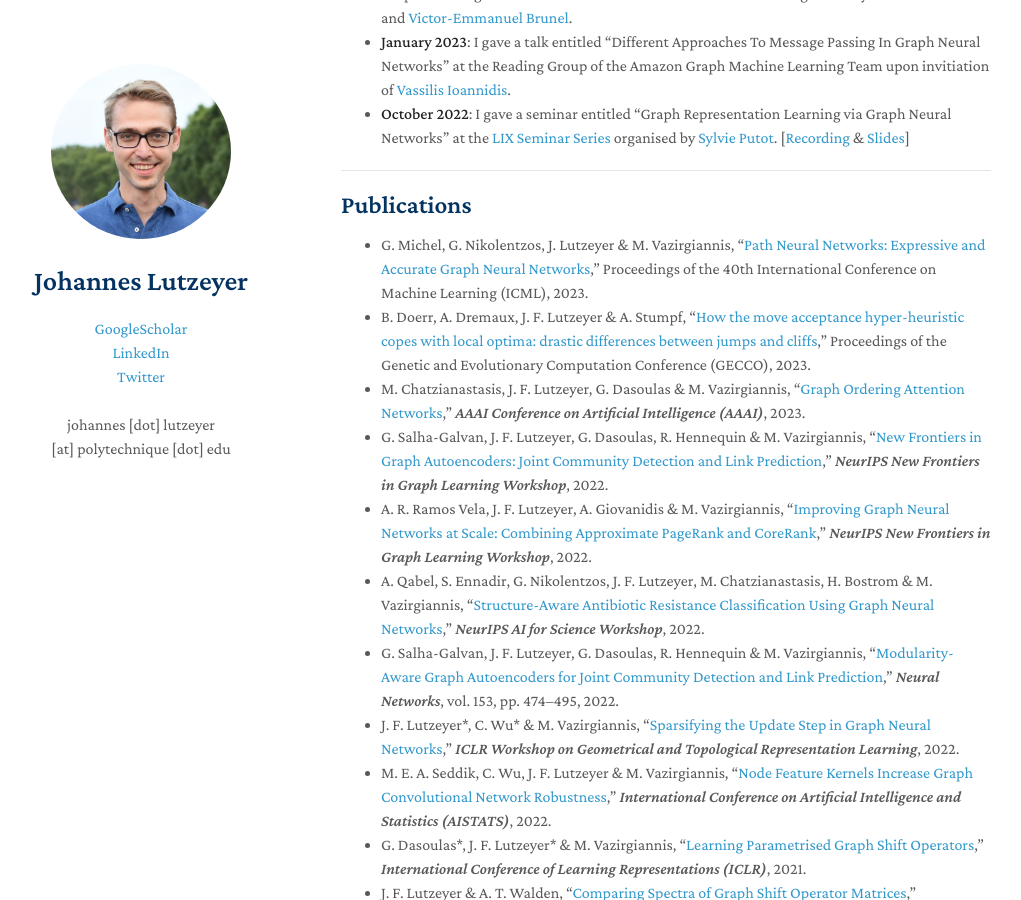
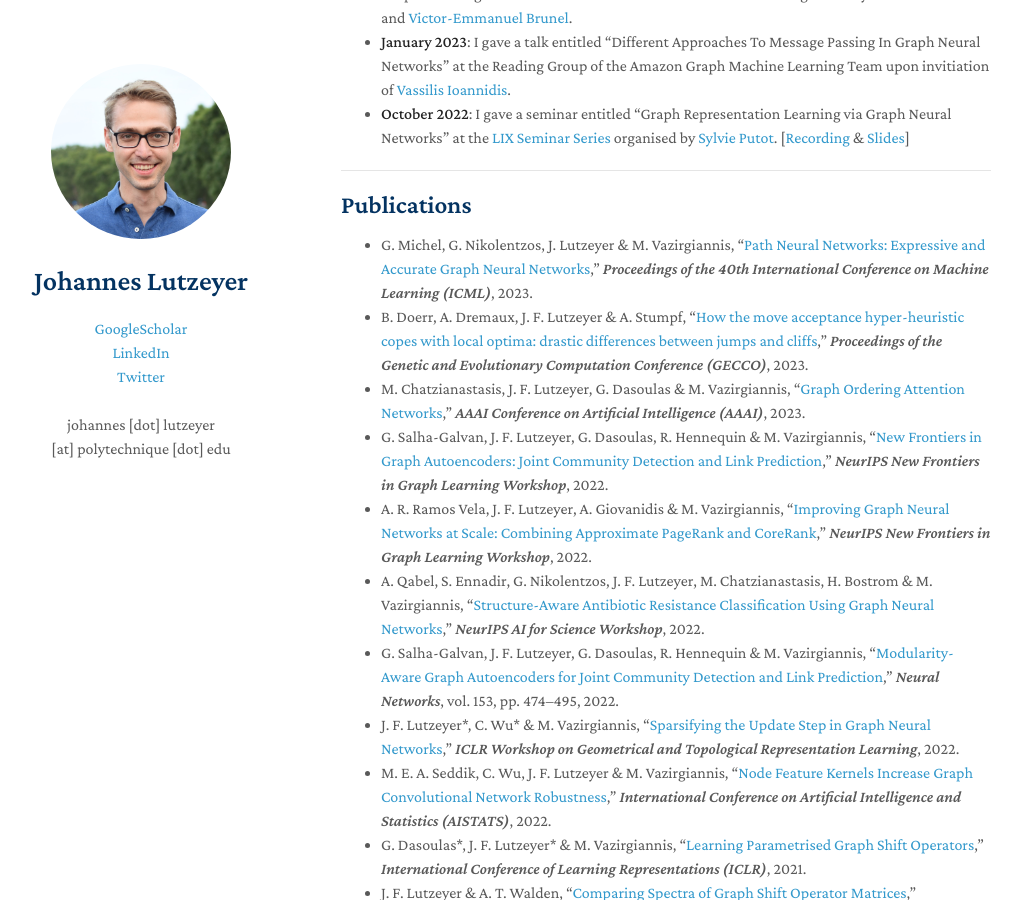
Before and after one commit to johanneslutzeyer/johanneslutzeyer.github.io, a Jekyll site: the page built from index.md, in a window 1280 px wide and 900 px high, scrolled down 710 px. Shown: the whole window, without its empty margins (129-1150 px from the left). Built offline with Jekyll 4.4.1, drawn with Linux system fonts in a browser that asks for light colours; our own code applies the rules of GitHub Pages for plain Markdown files; a script that is not in the unit is left out.

```diff
--- a/index.md
+++ b/index.md
@@ -26,8 +26,8 @@ My academic CV can be accessed <a href="https://johanneslutzeyer.com/doc/Johanne
 ---
 
 ## Publications
-- G. Michel, G. Nikolentzos, J. Lutzeyer & M. Vazirgiannis, "<a href="https://arxiv.org/pdf/2306.05955.pdf" target="_blank">Path Neural Networks: Expressive and Accurate Graph Neural Networks</a>," Proceedings of the 40th International Conference on Machine Learning (ICML), 2023.
-- B. Doerr, A. Dremaux, J. F. Lutzeyer & A. Stumpf, “<a href="https://arxiv.org/pdf/2304.10414.pdf" target="_blank">How the move acceptance hyper-heuristic copes with local optima: drastic differences between jumps and cliffs</a>,” Proceedings of the Genetic and Evolutionary Computation Conference (GECCO), 2023.
+- G. Michel, G. Nikolentzos, J. Lutzeyer & M. Vazirgiannis, "<a href="https://arxiv.org/pdf/2306.05955.pdf" target="_blank">Path Neural Networks: Expressive and Accurate Graph Neural Networks</a>," *Proceedings of the 40th International Conference on Machine Learning (ICML)*, 2023.
+- B. Doerr, A. Dremaux, J. F. Lutzeyer & A. Stumpf, “<a href="https://arxiv.org/pdf/2304.10414.pdf" target="_blank">How the move acceptance hyper-heuristic copes with local optima: drastic differences between jumps and cliffs</a>,” *Proceedings of the Genetic and Evolutionary Computation Conference (GECCO)*, 2023.
 - M. Chatzianastasis, J. F. Lutzeyer, G. Dasoulas & M. Vazirgiannis, "<a href="https://arxiv.org/pdf/2204.05351.pdf" target="_blank">Graph Ordering Attention Networks</a>," *AAAI Conference on Artificial Intelligence (AAAI)*, 2023.
 -  G. Salha-Galvan, J. F. Lutzeyer, G. Dasoulas, R. Hennequin & M. Vazirgiannis, "<a href="https://arxiv.org/pdf/2211.08972.pdf" target="_blank">New Frontiers in Graph Autoencoders: Joint Community Detection and Link Prediction</a>," *NeurIPS New Frontiers in Graph Learning Workshop*, 2022.
 - A. R. Ramos Vela, J. F. Lutzeyer, A. Giovanidis & M. Vazirgiannis, "<a href="https://arxiv.org/pdf/2211.04248.pdf" target="_blank">Improving Graph Neural Networks at Scale: Combining Approximate PageRank and CoreRank</a>," *NeurIPS New Frontiers in Graph Learning Workshop*, 2022.
```
